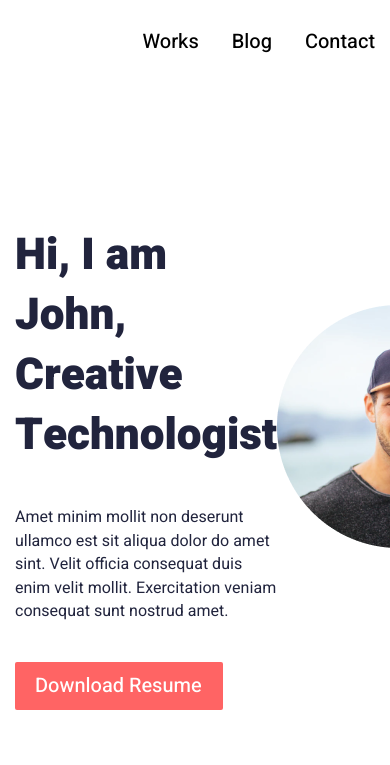
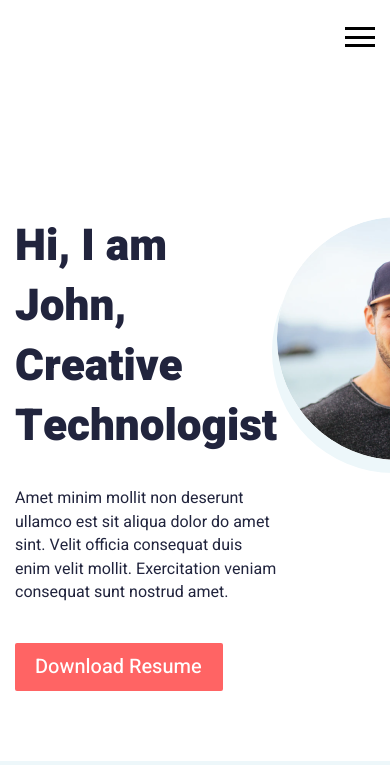
Before and after one commit to FedorLivshits/portfolioExampleWebsite-gulp-scss, a website: page app/index.html in a window 390 px wide. Shown: the top 765 px of the page. Drawn offline with nearby package versions, Linux system fonts and the light colour scheme; files that its build step writes are made by us from their sources.

Commit message:
added burger menu

```diff
--- a/app/index.html
+++ b/app/index.html
@@ -15,6 +15,9 @@
     <header class="header">
         <div class="header__container">
             <div class="header__inner">
+                <div class="header__burger">
+                    <span></span>
+                </div>
                 <nav class="header__menu">
                     <ul class="header__menu-list">
                         <li class="header__menu-item">
--- a/app/js/main.js
+++ b/app/js/main.js
@@ -1,3 +1,11 @@
-$(function () {
+window.addEventListener('load', () => {
+    const menuList = document.querySelector('.header__menu-list');
+    const burgerMenu = document.querySelector('.header__burger');
+    const body = document.querySelector('body')
 
+    burgerMenu.addEventListener('click', () => {
+        menuList.classList.toggle('header__menu-list--active');
+        burgerMenu.classList.toggle('header__burger--active');
+        body.classList.toggle('lock')
+    })
 })
--- a/app/scss/style.scss
+++ b/app/scss/style.scss
@@ -16,6 +16,10 @@
     padding: 27px 0;
   }
 
+  &__burger {
+    display: none;
+  }
+
   &__menu-list {
     display: flex;
     justify-content: flex-end;
@@ -30,6 +34,10 @@
 
   &__menu-link {
     color: black;
+
+    &:hover {
+      color: $red
+    }
   }
 }
 
@@ -64,7 +72,7 @@
     margin-bottom: 70px;
     display: flex;
     justify-content: space-between;
-    align-items: center;
+    align-items: start;
   }
 
   &__title {
@@ -72,7 +80,7 @@
     line-height: 60px;
     font-weight: 700;
     max-width: 506px;
-    padding-bottom: 40px;
+    padding-bottom: 30px;
   }
 
   &__text {
@@ -93,7 +101,10 @@
   }
 
   &__image {
-    margin-top: -82px;
+    max-width: 243px;
+    max-height: 243px;
+    border-radius: 50%;
+    box-shadow: -5px 13px 0 0 $blue;
   }
 }
 
@@ -308,7 +319,7 @@
   }
 }
 
-.work{
+.work {
   &__inner {
     padding-top: 63px;
     margin-bottom: 53px;
@@ -320,6 +331,7 @@
     line-height: 60px;
     margin-bottom: 37px;
   }
+
   &__item {
     display: grid;
     grid-template-columns: 1fr 2fr;
@@ -374,3 +386,87 @@
     line-height: 30px;
   }
 }
+
+@media (max-width: 767px){
+  .lock{
+    overflow: hidden;
+  }
+  .header{
+    &__burger{
+      z-index: 50;
+      cursor: pointer;
+      margin: 0 0 0 auto;
+      display: block;
+      width: 30px;
+      height: 20px;
+      position: relative;
+      &:before,
+      &:after{
+        content: '';
+        position: absolute;
+        background-color: black;
+        width: 100%;
+        height: 3px;
+        left: 0;
+        transition: all 0.3s ease 0s;
+      }
+      &:before{
+        top: 0;
+      }
+      &:after{
+        bottom: 0;
+      }
+      &--active:before{
+        transform: rotate(45deg);
+        top: 9px;
+      }
+      &--active:after{
+        transform: rotate(-45deg);
+        bottom: 9px;
+      }
+      &--active span{
+        transform: scale(0);
+      }
+    }
+    &__burger span{
+      position: absolute;
+      background-color: black;
+      width: 100%;
+      height: 3px;
+      left: 0;
+      top: 9px;
+      transition: all 0.3s ease 0s;
+    }
+
+    &__menu-list {
+      position: fixed;
+      top: 0;
+      transform: translate(0px, -200%);
+      transition: transform 0.4s ease 0s;
+      display: block;
+      background: rgba(white, .8);
+      text-align: center;
+      width: 100%;
+      height: 100%;
+      &--active{
+        transform: translate(0px, 0%);
+        padding-top: 100px !important;
+      }
+    }
+
+    &__menu-item {
+      font-weight: 500;
+      font-size: 30px;
+      line-height: 50px;
+      margin-bottom: 20px;
+    }
+
+    &__menu-link {
+      color: $default;
+
+      &:hover {
+        color: $red
+      }
+    }
+  }
+}
```
Also changed, not shown: app/css/style.min.css, app/js/main.min.js.
